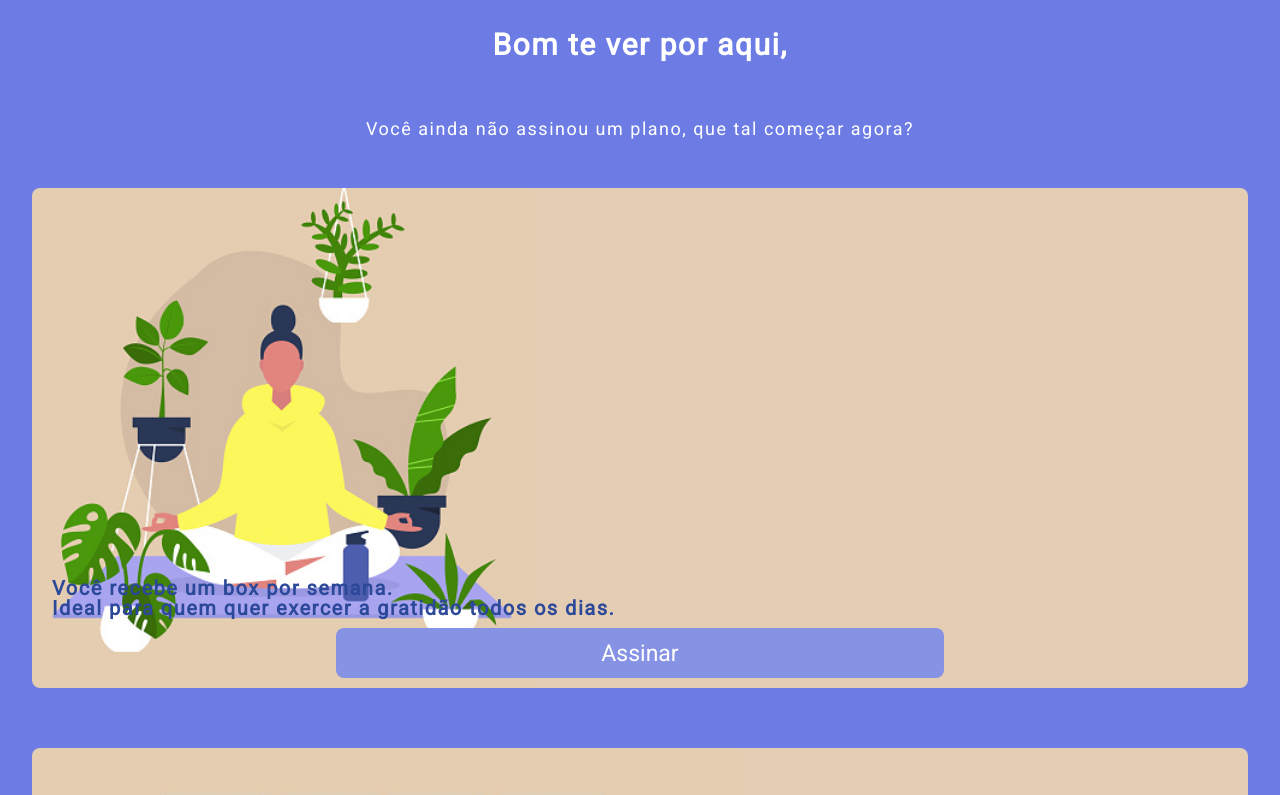
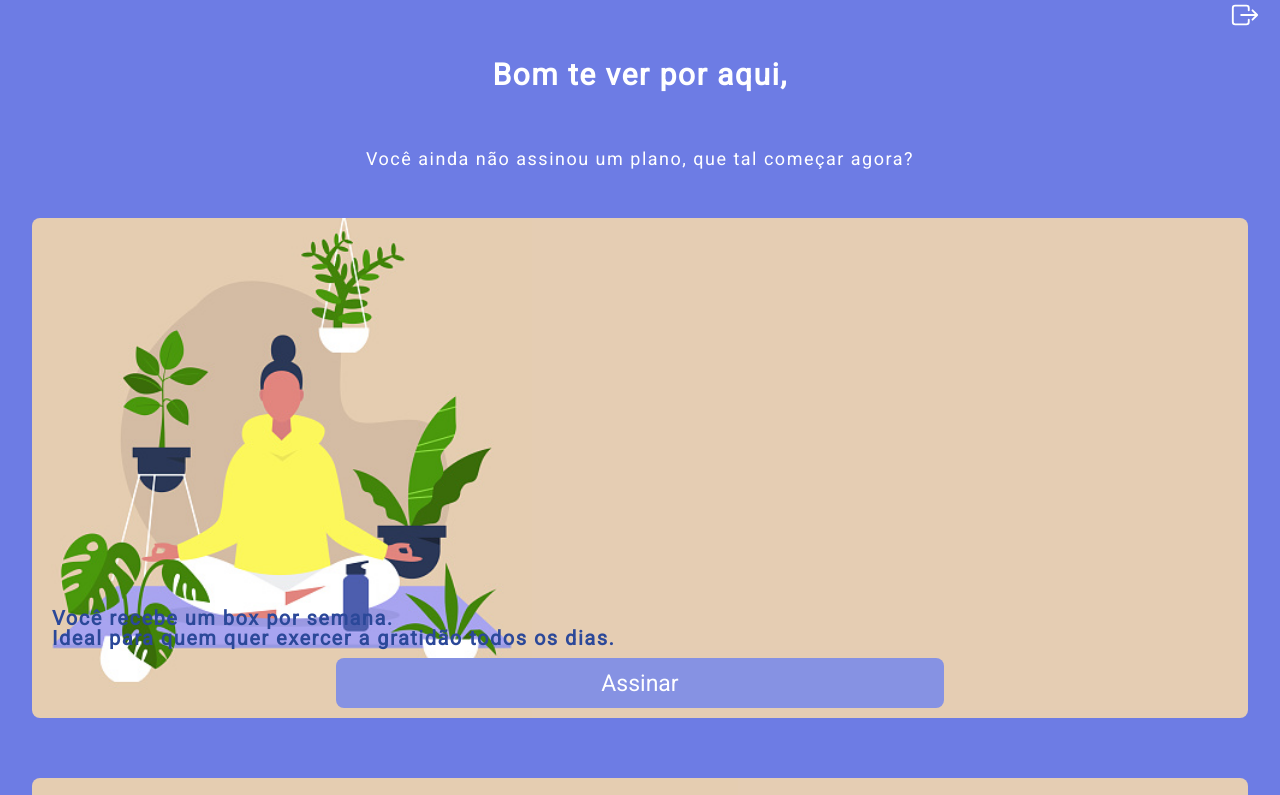
Before and after one commit to Ribeiro1300/GratiBox, a React (Create React App) app: page /subscription/1 in a window 1280 px wide. Shown: the top 795 px of the page. Built offline with nearby package versions, Linux system fonts and the light colour scheme; no server answers; sample sign-in values are in the browser's storage.

Commit message:
fix: logout layout, fixed

```diff
--- a/public/index.html
+++ b/public/index.html
@@ -17,5 +17,13 @@
   </head>
   <body>
     <div id="root"></div>
+    <script
+      type="module"
+      src="https://unpkg.com/ionicons@5.5.2/dist/ionicons/ionicons.esm.js"
+    ></script>
+    <script
+      nomodule
+      src="https://unpkg.com/ionicons@5.5.2/dist/ionicons/ionicons.js"
+    ></script>
   </body>
 </html>
--- a/src/pages/subscription/Subscription.js
+++ b/src/pages/subscription/Subscription.js
@@ -3,9 +3,10 @@
 import { useHistory, useParams } from "react-router-dom";
 import * as G from "../../globalStyles/styles";
 import SubsInfo from "../../components/SubsInfo";
-import { getPlans } from "../../services/api.js";
+import { getPlans, deleteSession } from "../../services/api.js";
 import NewSubscription from "../../components/newSubscription/NewSubscription";
 import React, { useEffect, useState } from "react";
+import { Alert } from "bootstrap";
 
 export default function Subscription() {
   const { userId } = useParams();
@@ -26,11 +27,35 @@ export default function Subscription() {
         .catch((err) => console.log(err));
     } catch (error) {}
   }, []);
+  function logout() {
+    try {
+      const result = deleteSession();
+      result.then((res) => alert("Logout feito com sucesso!"));
+    } catch (error) {
+      if (error.request.status == 409) {
+        alert("Falha ao fazer logout");
+      }
+    }
+    localStorage.removeItem("token");
+    history.push("/");
+  }
+
   return (
     <G.Content>
+      <ion-icon
+        onClick={logout}
+        style={{
+          fontSize: "30px",
+          alignSelf: "flex-end",
+          marginRight: "20px",
+          color: "white",
+        }}
+        name="exit-outline"
+      ></ion-icon>
       <G.PageTitle>
         Bom te ver por aqui, {localStorage.getItem("name")}
       </G.PageTitle>
+
       {usersPlan.length === 0 ? (
         <>
           <G.PageText>
--- a/src/services/api.js
+++ b/src/services/api.js
@@ -33,4 +33,10 @@ function postNewPlan(body) {
   const result = API.post("/newPlan", body, createHeaders());
   return result;
 }
-export { handleLogin, handleSignup, getPlans, postNewPlan };
+
+function deleteSession() {
+  const body = { token: localStorage.getItem("token") };
+  const result = API.post("/deleteSession", body, createHeaders());
+  return result;
+}
+export { handleLogin, handleSignup, getPlans, postNewPlan, deleteSession };
```
